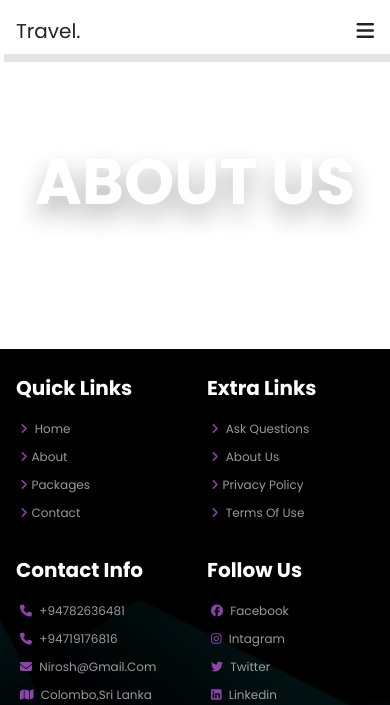
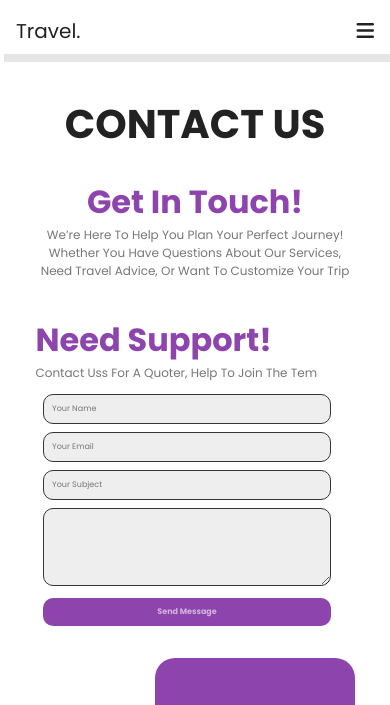
Before and after one commit to Nirosh-Edirisinghe/Tourism_Web, a PHP site: page /contact.php in a window 390 px wide. Shown: the top 705 px of the page. Run offline with PHP 8.4, Linux system fonts and the light colour scheme; a map, chart or similar area stays blank; some libraries are stand-ins or nearby versions.

Commit message:
add contact section

```diff
--- a/contact.php
+++ b/contact.php
@@ -34,9 +34,33 @@
 
    </section>
 
-   <div class="heading">
-      <h1>about us</h1>
-   </div>
+   <section id="contact">
+      <h1 class="heading-title contact-1">contact us</h1>
+      <h1 class="head">Get In Touch!</h1>
+      <p class="sub-heading">We’re here to help you plan your perfect journey! Whether you have questions about our services, need travel advice, or want to customize your trip</p>
+
+      <div class="contact-form">
+         <form action="#">
+            <h1 class="head head-1">Need Support!</h1>
+            <p class="sub-heading para2">
+               Contact uss for a quoter, help to join the tem
+            </p>
+
+            <input type="text" class="input" placeholder="Your name">
+            <input type="text" class="input" placeholder="Your email">
+            <input type="text" class="input" placeholder="Your subject">
+            <textarea class="input" cols="30" rows="5"></textarea>
+            <input type="submit" class="input submit" value="send Message">
+         </form>
+
+         <div class="map-container">
+            <div class="mapBg"></div>
+            <div class="map">
+            <iframe src="https://www.google.com/maps/embed?pb=!1m17!1m12!1m3!1d3961.081740063591!2d80.00014727373237!3d6.880810918910618!2m3!1f0!2f0!3f0!3m2!1i1024!2i768!4f13.1!3m2!1m1!2zNsKwNTInNTAuOSJOIDgwwrAwMCcwOS44IkU!5e0!3m2!1sen!2slk!4v1746420901927!5m2!1sen!2slk" width="600" height="450" style="border:0;" allowfullscreen="" loading="lazy" referrerpolicy="no-referrer-when-downgrade"></iframe>
+            </div>
+         </div>
+      </div>
+   </section>
 
 
 
--- a/css/style.css
+++ b/css/style.css
@@ -528,6 +528,104 @@ section{
 
 
 
+/* conatact page */
+
+#contact{
+   display: flex;
+   text-align: center;
+   flex-direction: column;
+   width: 90%;
+   max-width: 1200px;
+   margin: auto;
+   margin-top: 2rem;
+
+}
+
+#contact .head{
+   font-weight: bold;
+   font-size: 4rem;
+   color: var(--main-color);
+}
+
+#contact .sub-heading{
+   color: var(--light-black);
+   font-size: 1.5rem;
+   line-height: 1.5em;
+   margin-bottom: 1em;
+}
+#contact .contact-form{
+   display: grid;
+   gap: 3em;
+   margin-top: 3em;
+}
+
+#contact .head-1{
+   text-align: left;
+}
+
+#contact .para2{
+   text-align: left;
+}
+
+#contact form{
+   width: 95%;
+}
+
+#contact form .input{
+   width: 95%;
+   max-width: 700px;
+   font-size: 1rem;
+   padding: 1em;
+   outline: none;
+   margin-bottom: 1em;
+   border-radius: 10px;
+   background-color: var(--light-bg);
+   color: var(--black);
+   border: 1px solid rgb(53, 53, 53);
+
+}
+
+#contact form .input:focus{
+   border: 2px solid var(--main-color);
+}
+
+#contact form .submit{
+    background-color: var(--main-color);
+    border: none;
+     color: var(--light-white);
+     font-weight: bold;
+     cursor: pointer;
+     width:95%;
+}
+
+#contact .map-container {
+   position: relative;
+   width: 100%;
+   height: 500px;
+}
+
+#contact .map-container .mapBg{
+   position: absolute;
+   background-color: var(--main-color);
+   top: 0;
+   right: 0;
+   width: 200px;
+   height: 90%;
+   border-radius: 20px;
+}
+
+#contact .map-container .map{
+   position: absolute;
+   bottom: 0;
+   left: 0;
+   width: 90%;
+   height: 90%;
+}
+
+#contact .map-container .map iframe{
+   width: 100%;
+   height: 100%;
+}
 
 
 
@@ -591,6 +689,7 @@ section{
    section{
       padding: 3rem 5%;
    }
+
 }
 
 @media (max-width:991px){
@@ -606,6 +705,19 @@ section{
    }
 }
 
+@media screen and (min-width:800px) {
+
+   #contact{
+      max-width:1100px ;
+   }
+   #contact .contact-form{
+      grid-template-columns: 1fr 1fr;
+   }
+
+
+}
+
+
 @media (max-width:768px){
 
    #menu-btn {
@@ -615,6 +727,9 @@ section{
 
    #menu-btn.fa-times {
       transform: rotate(180deg);
+   }
+   .heading h1{
+      font-size: 7rem;
    }
 
    .header .navbar{
@@ -635,6 +750,8 @@ section{
       margin: 2rem;
       text-align: center;
    }
+
+
 }
 
 
@@ -643,10 +760,16 @@ section{
    html{
       font-size: 50%;
    }
+   .heading h1{
+      font-size: 5rem;
+   }
 
    .heading-title{
       font-size: 3rem;
    }
+   #contact .contact-1{
+      font-size: 5rem;
+   }
 
 
 }
```
